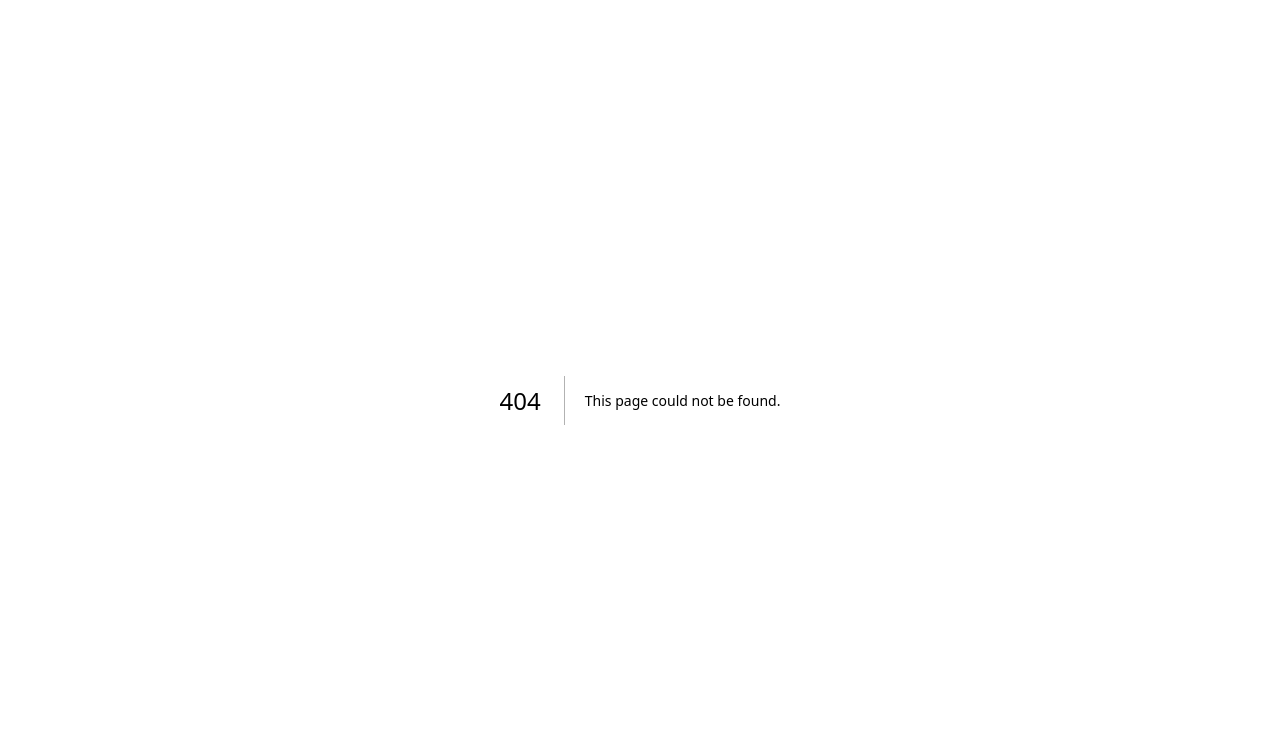
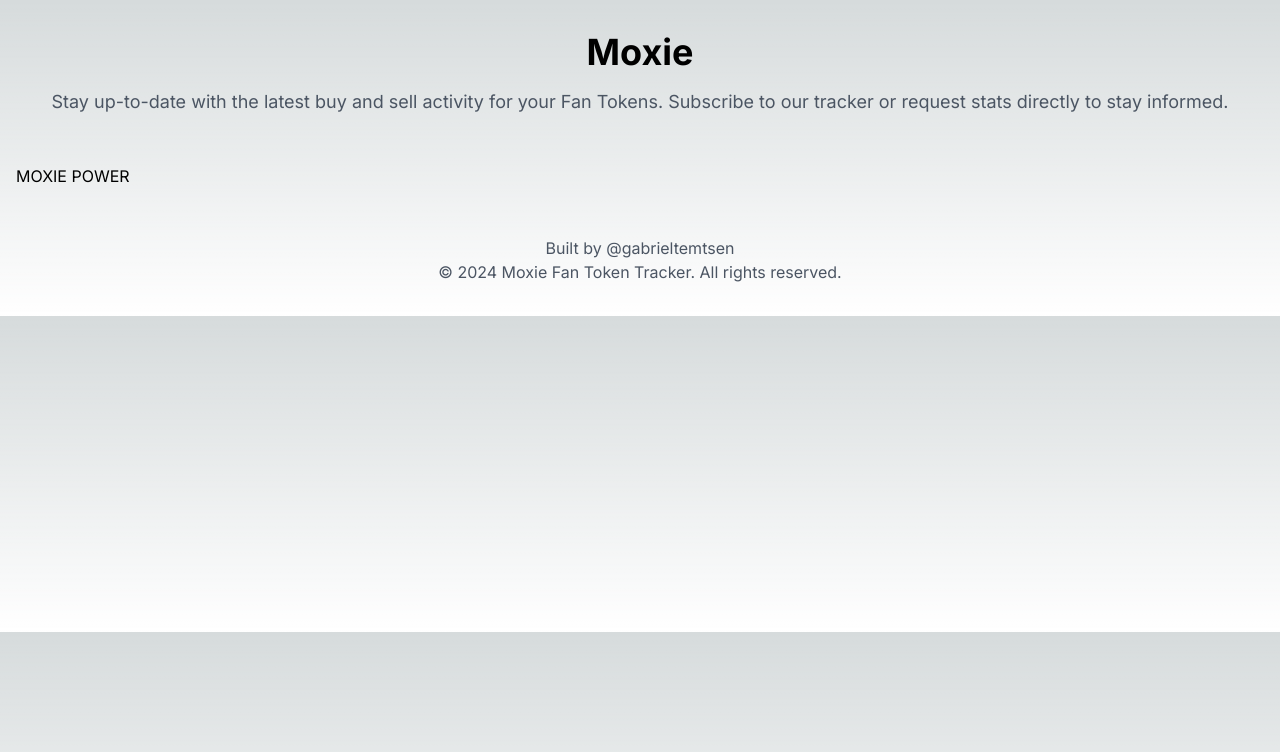
Before and after one commit to gabrieltemtsen/moxie-ops, a Next.js app: page /frames/moxie-power in a window 1280 px wide. Before the commit this address had no page. Shown: the top 752 px of the page. Built offline with nearby package versions, Linux system fonts and the light colour scheme.

Commit message:
updated frame

```diff
--- /dev/null
+++ b/src/app/frames/moxie-power/page.tsx
@@ -0,0 +1,45 @@
+import { fetchMetadata } from "frames.js/next";
+import Link from "next/link";
+import Image from "next/image";
+
+export async function generateMetadata() {
+  return {
+    title: " Moxie Power action",
+    // ...
+    other: {
+      // ...
+      ...(await fetchMetadata(
+        // provide a full URL to your /frames endpoint
+        new URL(
+          "/frames/moxie-power",
+          process.env.NEXT_PUBLIC_BASE_URL
+            ? `https://${process.env.NEXT_PUBLIC_BASE_URL}/frames/moxie-power`
+            : "http://localhost:3000/frames/moxie-power"
+        )
+      )),
+    },
+  };
+}
+
+export default function Page() {
+  return (
+    <div className="container mx-auto px-4 py-8">
+      <header className="text-center mb-12">
+        <h1 className="text-4xl font-bold mb-4">Moxie </h1>
+        <p className="text-lg text-gray-600">
+          Stay up-to-date with the latest buy and sell activity for your Fan Tokens. Subscribe to our tracker or request stats directly to stay informed.
+        </p>
+      </header>
+
+
+
+
+   MOXIE POWER
+
+      <footer className="text-center text-gray-600 mt-12">
+        <p>Built by @gabrieltemtsen</p>
+        <p>© {new Date().getFullYear()} Moxie Fan Token Tracker. All rights reserved.</p>
+      </footer>
+    </div>
+  );
+}
--- a/src/app/frames/moxie-power/route.tsx
+++ b/src/app/frames/moxie-power/route.tsx
@@ -35,14 +35,29 @@
     return {
       image: (
         <div
-        tw="relative flex w-full h-full items-center justify-center bg-cover bg-center bg-no-repeat"
         style={{
-          backgroundImage: `url(https://tenor.com/cEHiXVjow0L.gif)`,
-          backgroundSize: 'contain', // Ensures the image fits inside the container
-          objectFit: 'cover', // Ensures the image covers the area without repeating
+          width: '100%',
+          height: '100%',
+          padding: '5rem',
+          margin: '2rem',
+          background: 'linear-gradient(to right, #BF40BF 50%, #CF9FFF 50%)',
         }}
-      >
-      </div>
+         tw="flex flex-col relative p-3 overflow-hidden  h-full w-full">
+
+
+           <div tw="flex absolute m-20 p-9 inset-0 flex-col h-77 items-center justify-center p-8 bg-white text-black rounded-lg shadow-lg ">
+           <div tw="flex justify-center items-center text-4xl font-extrabold text-black tracking-wide drop-shadow-lg">
+
+  Install Moxie Power Cast Actions
+</div>
+<div tw="text-xl mt-4 text-black font-medium tracking-wider">
+  Check the REPLYKE value in USD and in Moxies easily using cast actions.
+</div>
+<div tw="absolute bottom-4 right-4 text-sm text-blue-700 italic">
+  Frame by @gabrieltemtsen
+</div>
+          </div>
+        </div>
       ),
       buttons: [
         <Button key="subscribe" action="link" target={'https://warpcast.com/~/add-cast-action?actionType=post&icon=check&name=moxie+power+in+%E2%93%82+&postUrl=https%3A%2F%2Fwww.moxie-ops.xyz%2Factions%2FgetMoxiepower'}>
```
